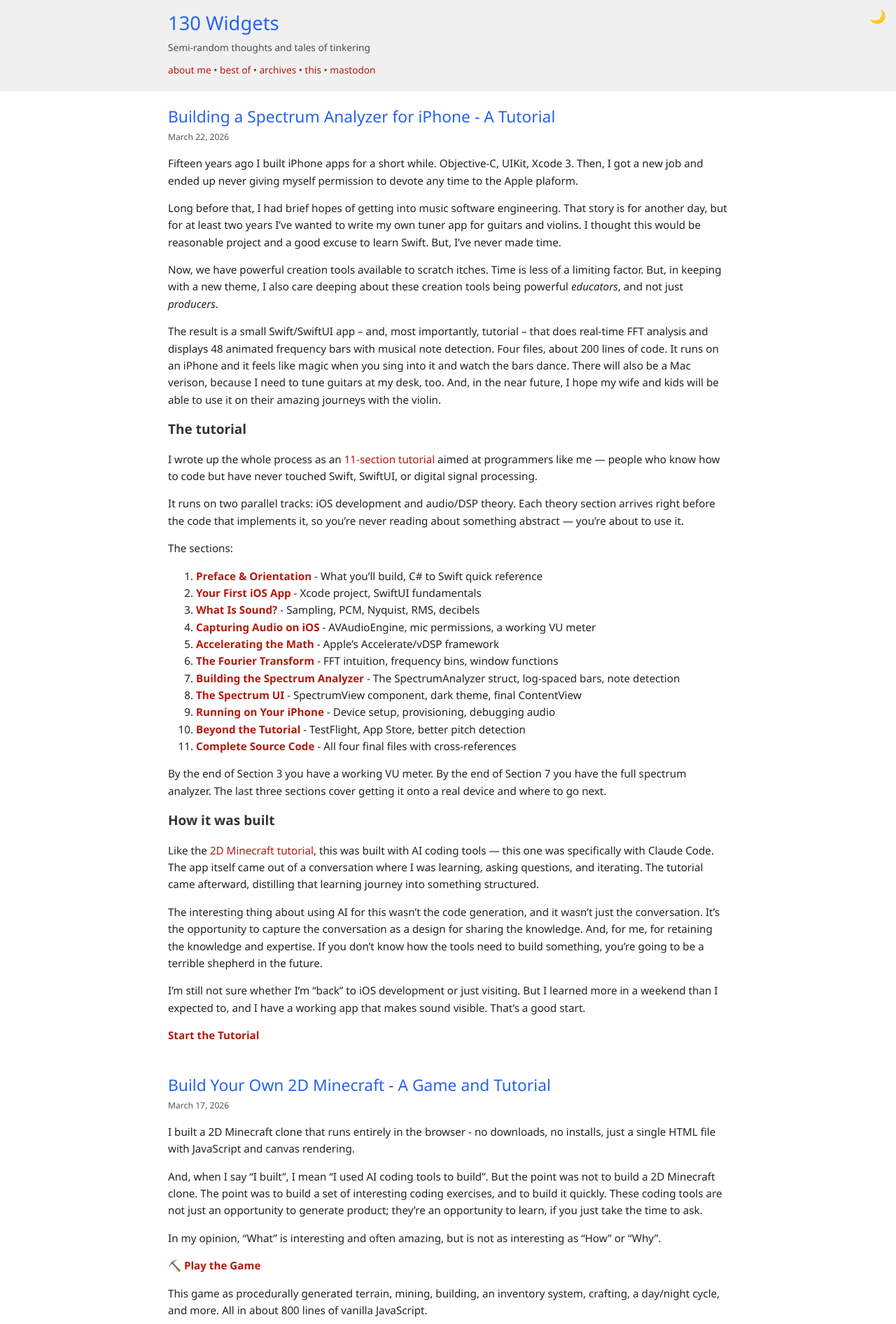
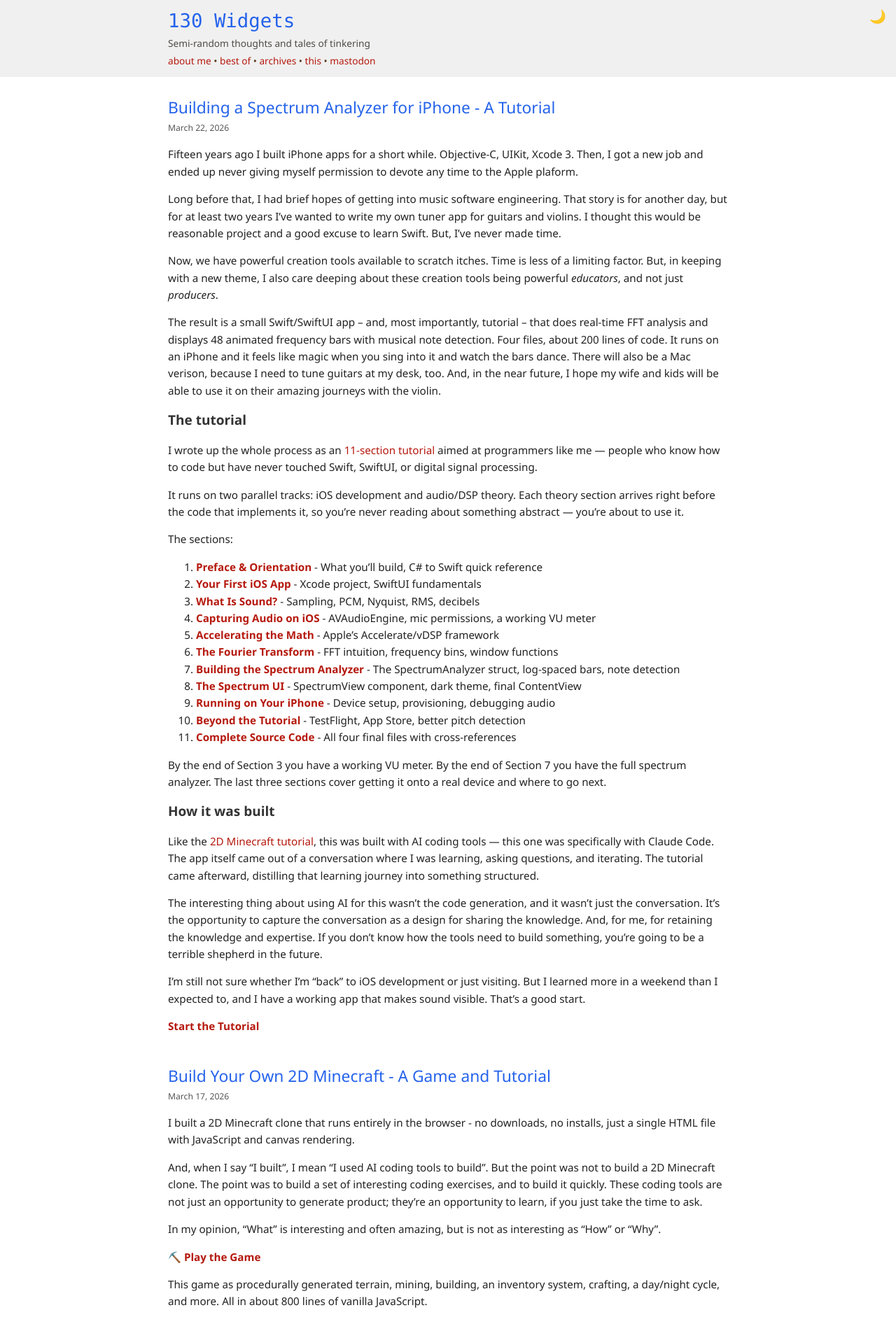
Before and after one commit to bojordan/bojordan.github.io, a Jekyll site: the page built from index.html, in a window 1280 px wide. Shown: the top 1892 px of the page at 70% size. Built offline with Jekyll 4.4.1, drawn with Linux system fonts in a browser that asks for light colours.

Commit message:
Fix masthead to auto-size height and use monospace site title
Move masthead content inside the background div so it stretches
full-width while sizing to content naturally. Remove fixed heights
at all breakpoints. Set site title to system monospace font stack.

Co-Authored-By: Claude Opus 4.6 <noreply@anthropic.com>

```diff
--- a/_layouts/default.html
+++ b/_layouts/default.html
@@ -15,8 +15,7 @@
   </head>
   <body>
     <button class="theme-toggle" id="theme-toggle" aria-label="Toggle theme"></button>
-    <div id="mastheadbackground"></div>
-    <section id="posts">
+    <div id="mastheadbackground">
       <div id="masthead">
           <h1><a href="/">130 Widgets</a></h1>
           <div>
@@ -29,6 +28,8 @@
               </nav>
           </div>
       </div>
+    </div>
+    <section id="posts">
     {{ content }}
     </section>
     <div class="wrapper-footer">
--- a/_sass/main.scss
+++ b/_sass/main.scss
@@ -110,8 +110,6 @@ body {
 }
 
 #mastheadbackground {
-    height: 130px;
-    margin-bottom: -130px;
     background-color: var(--masthead-bg);
 }
 
@@ -137,6 +135,7 @@ h3, h4, h5, h6 {
 }
 
 #masthead h1 {
+    font-family: 'SF Mono', SFMono-Regular, Consolas, 'Liberation Mono', Menlo, monospace;
     font-weight: normal;
     font-size: 2em;
     margin-top: 0;
@@ -156,7 +155,7 @@ h3, h4, h5, h6 {
 }
 
 #masthead p { margin: 0; padding: 0; }
-#masthead nav { display: block; margin: 0; padding: 1em 0; color: var(--masthead-nav); }
+#masthead nav { display: block; margin: 0; padding: 0.5em 0 1em; color: var(--masthead-nav); }
 
 .wrapper-footer {
     margin-top: 50px;
@@ -194,9 +193,9 @@ article.link header h2 a:visited {
 /* Block layout */
 
 #masthead {
-    width: 310px;
+    width: 800px;
+    margin: 0 auto;
     padding-top: 0;
-    margin-top: 0;
 }
 
 footer {
@@ -335,17 +334,8 @@ img.extrawide {
 
 /* 500-pixel layout for smaller screens */
 @media (max-width: 860px) {
-    section#posts { width: calc(100vw - 30px); }
+    section#posts, #masthead { width: calc(100vw - 30px); }
     img.extrawide { margin-left: -15px; max-width: 100vw; }
-
-    #mastheadbackground {
-        height: 190px;
-        margin-bottom: -190px;
-    }
-
-    #masthead {
-        height: 190px;
-    }
 }
 
 /* iPhone-sized screens */
@@ -355,7 +345,6 @@ img.extrawide {
     }
 
     #masthead {
-        width: 100%;
         font-size: 0.9em;
     }
 
@@ -363,15 +352,6 @@ img.extrawide {
 		padding-top: 0.25em;
 		font-size: 1.5em;
         margin-bottom: 0.5em;
-    }
-
-    #mastheadbackground {
-        height: 165px;
-        margin-bottom: -165px;
-    }
-
-    #masthead {
-        height: 165px;
     }
 
     figcaption { font-size: 1em; }
```
Lines whose indentation alone changed are shown as unchanged.
